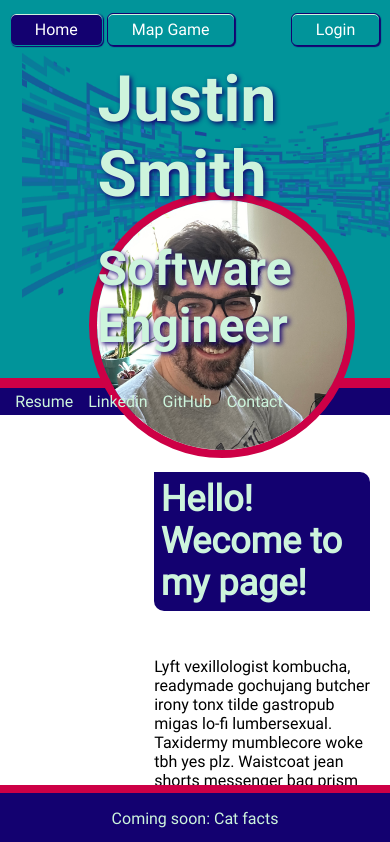
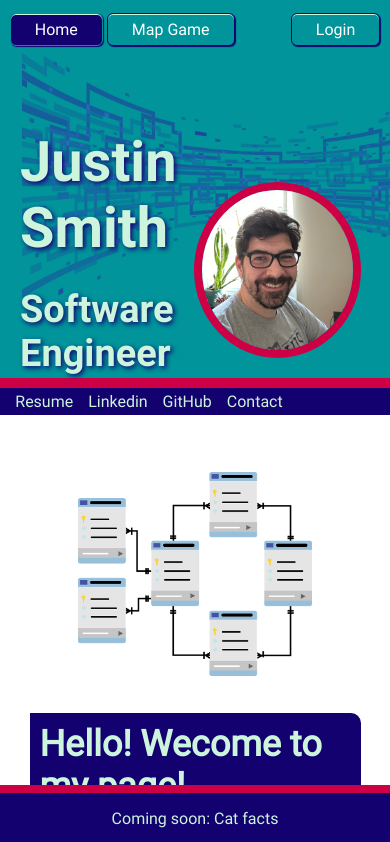
Before and after one commit to jpsmith78/justin-smith-webpage, an Angular app: page /home in a window 390 px wide. Shown: the top 842 px of the page. Built offline with nearby package versions, Linux system fonts and the light colour scheme.

Commit message:
made home page responsive

```diff
--- a/src/app/home-page/home-page.component.css
+++ b/src/app/home-page/home-page.component.css
@@ -80,7 +80,7 @@
     display: flex;
     flex-direction: row;
     flex-grow: 1;
-    justify-content: space-between;
+    justify-content: flex-start;
     align-items: center;
     padding: 2% 5%;
 }
@@ -111,3 +111,85 @@
     border-radius: 0 10px;
     margin-bottom: 30px;
 }
+
+@media (max-width: 1000px) {
+    .justin-face {
+        width: 200px;
+        height: 200px;
+        margin-bottom: 0;
+    }
+
+    .header-title {
+        margin-left: 20vw;
+        margin-top: 4vh;
+        justify-content: flex-start;
+    }
+
+    .title-container {
+        position: relative;
+        height: 60vh;
+    }
+
+    .title-one {
+        font-size: 56px;
+    }
+
+    .title-two {
+        font-size: 38px;
+    }
+
+    .home-page-graphic {
+        margin: 0 2vw;
+        align-items: flex-start;
+    }
+}
+
+@media (max-width: 600px) {
+    .justin-face {
+        width: 160px;
+        height: 160px;
+        margin-bottom: 0;
+    }
+
+    .header-title {
+        margin-left: 0;
+        justify-content: flex-start;
+    }
+
+    .title-container {
+        position: relative;
+        height: 30vh;
+    }
+
+    .title-one {
+        font-size: 56px;
+    }
+
+    .title-two {
+        font-size: 38px;
+    }
+
+    .home-page-body {
+        flex-direction: column;
+    }
+
+    .home-page-content {
+        margin: auto;
+        margin-top: 20px;
+        padding: 10px;
+    }
+
+    .home-page-graphic {
+        width: 40vw;
+        margin: auto;
+        padding: auto;
+        align-items: flex-start;
+        justify-content: center;
+    }
+}
+
+@media (max-width: 400px) {
+    .title-container {
+        margin-top: 4vh;
+    }
+}
```
